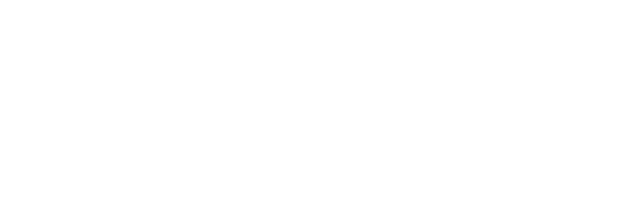
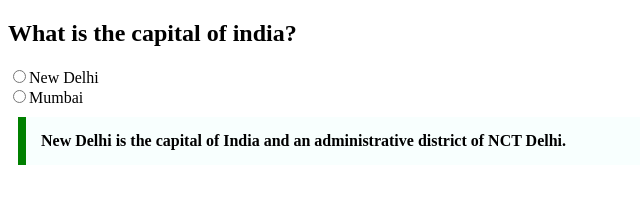
Before and after one commit to acciojob/trivia-Bhavika-21, a website: page main.html in a window 1280 px wide. Shown: the whole page, without its empty margins (0-640 px from the left). Drawn offline with Linux system fonts and the light colour scheme.

Commit message:
Initial commit1

```diff
--- a/main.html
+++ b/main.html
@@ -7,7 +7,19 @@
 </head>
 
 <body>
-	<!-- the entire body must be written by student -->
+
+	<h2>What is the capital of india?</h2>
+
+    <form>
+      <input type="radio" name="capital" /><label>New Delhi</label><br />
+      <input type="radio" name="capital" /><label>Mumbai</label><br />
+    </form>
+
+    <blockquote cite="https://en.wikipedia.org/wiki/New_Delhi">
+      New Delhi is the capital of India and an administrative district of NCT
+      Delhi.
+    </blockquote>
+
     <script type="text/javascript" src="./script.js">
 </script>
 
--- a/styles.css
+++ b/styles.css
@@ -1,2 +1,10 @@
 
 /* Your CSS Code here. */
+blockquote{
+    max-width: 600px;
+    margin: 10px;
+    padding: 15px;
+    border-left: 8px solid green;
+    background-color:#f8fffe;
+    font-weight: bold;
+    }
```
